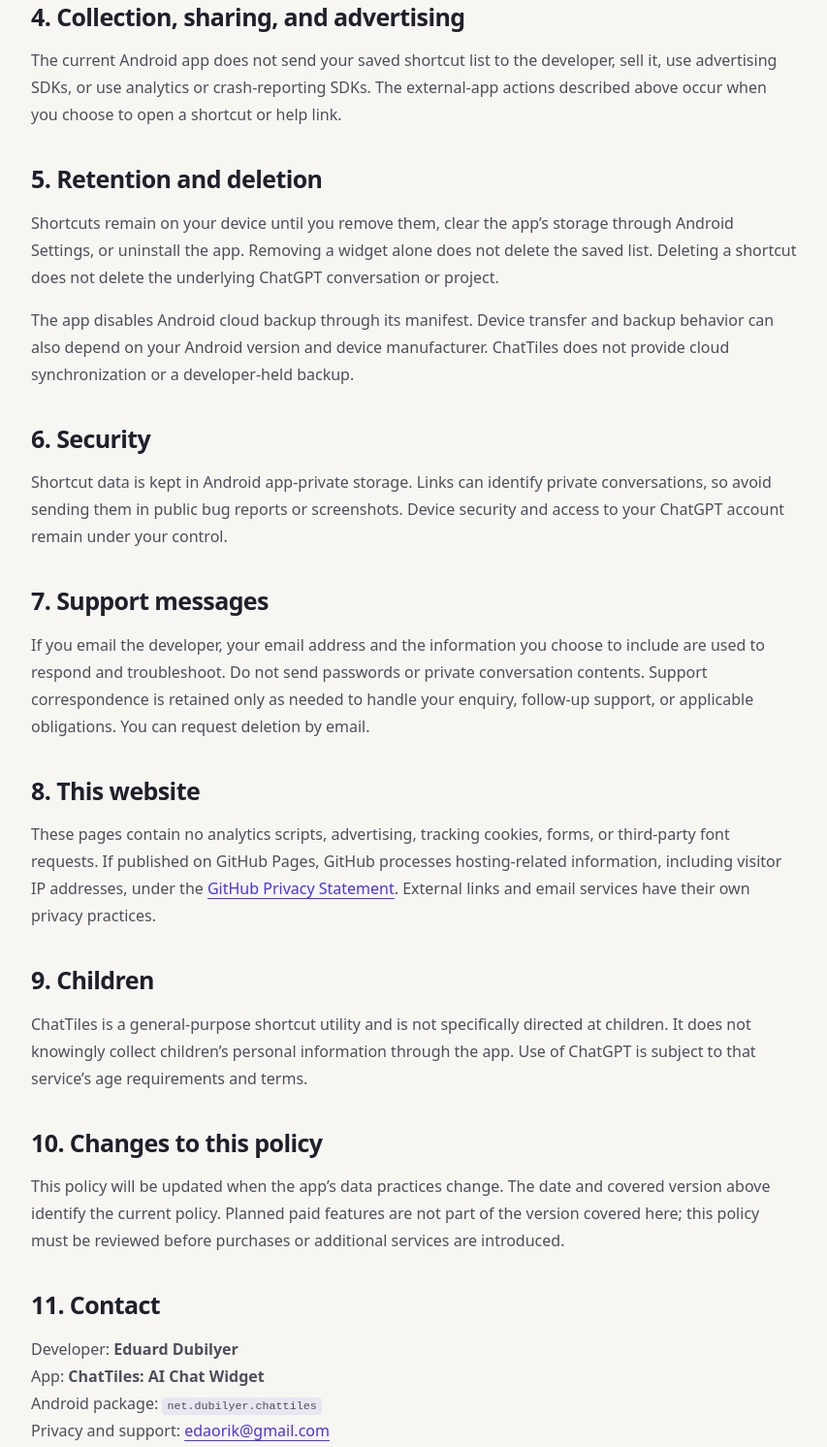
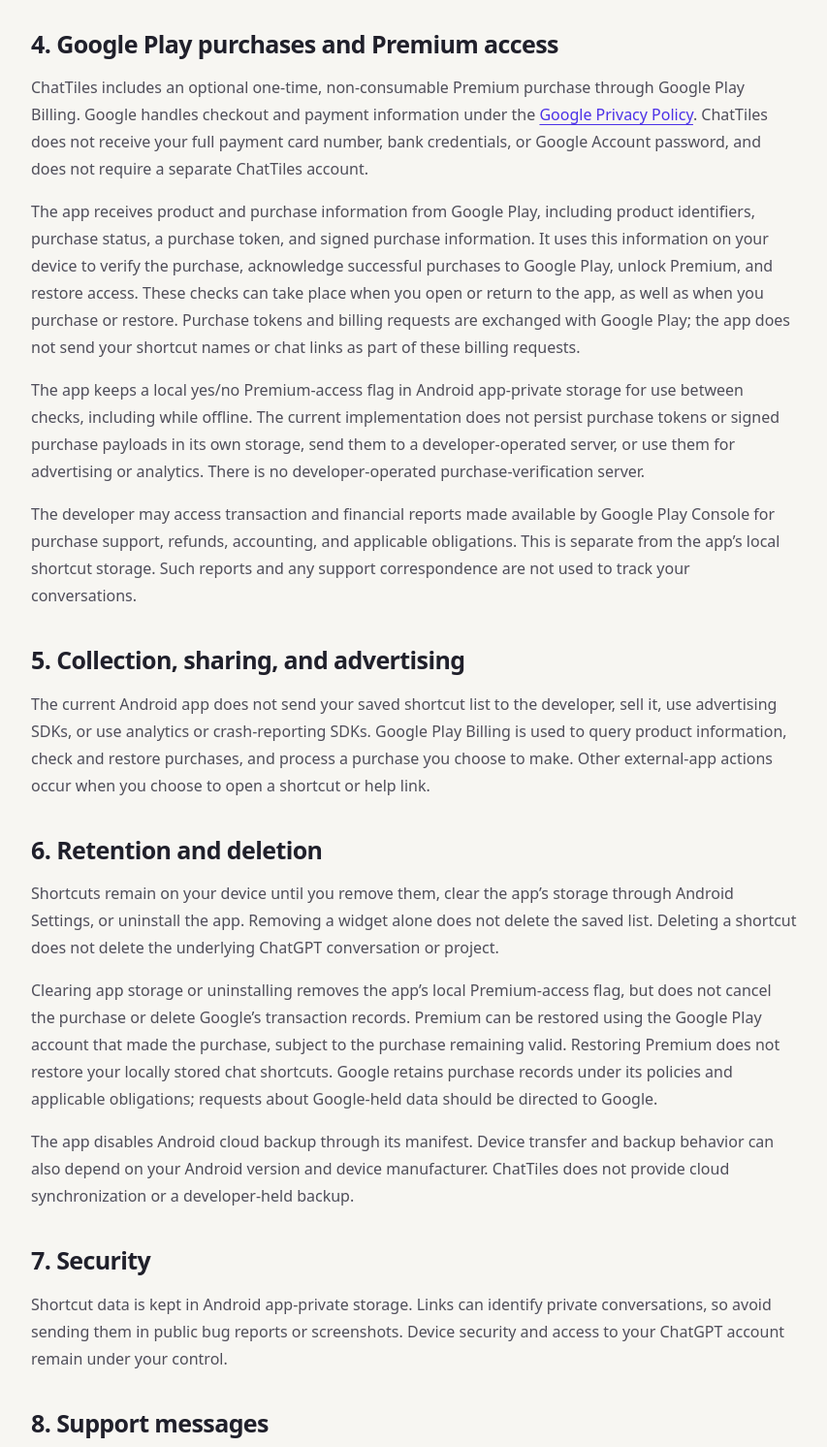
Before and after one commit to dubilyer/chattiles, a plain HTML site: page privacy/index.html in a window 1280 px wide. Shown: the part 1253-2745 px from the top of the page at 97% size, without its empty margins (213-1066 px from the left). Drawn offline with Linux system fonts and the light colour scheme.

Commit message:
Update privacy policy for Google Play Billing

```diff
--- a/privacy/index.html
+++ b/privacy/index.html
@@ -1,16 +1,22 @@
 <!doctype html>
-<html lang="en"><head><meta charset="utf-8"><meta name="viewport" content="width=device-width,initial-scale=1"><title>Privacy Policy — ChatTiles</title><meta name="description" content="How ChatTiles handles shortcut names, links, local storage, external apps, and support enquiries."><link rel="icon" href="../assets/icon.png"><link rel="stylesheet" href="../styles.css"></head>
+<html lang="en"><head><meta charset="utf-8"><meta name="viewport" content="width=device-width,initial-scale=1"><title>Privacy Policy — ChatTiles</title><meta name="description" content="How ChatTiles handles shortcuts, Google Play purchases, local Premium access, external apps, and support enquiries."><link rel="icon" href="../assets/icon.png"><link rel="stylesheet" href="../styles.css"></head>
 <body><a class="skip" href="#main">Skip to content</a><header><a class="brand" href="../"><img src="../assets/icon.png" alt="" width="40" height="40">ChatTiles</a><nav aria-label="Main navigation"><a href="../guide/">How to use</a><a href="./" aria-current="page">Privacy</a><a href="../#roadmap">Roadmap</a><a href="mailto:edaorik@gmail.com">Support</a></nav></header>
-<main id="main" class="document"><p class="eyebrow">Your shortcuts. Your device.</p><h1>Privacy Policy</h1><p class="meta">Last updated: October 26, 2026 · Covers ChatTiles version 0.1.0</p><p class="lead">ChatTiles: AI Chat Widget is an Android application developed by Eduard Dubilyer. It stores shortcuts to ChatGPT chats and projects on your device.</p><div class="notice"><p>The current app has no developer-operated server, advertising, analytics, accounts, or in-app purchases. It does not download or read your conversations.</p></div>
+<main id="main" class="document"><p class="eyebrow">Your shortcuts. Your device.</p><h1>Privacy Policy</h1><p class="meta">Last updated: October 26, 2026 · Covers ChatTiles version 0.1.0 with Google Play Billing</p><p class="lead">ChatTiles: AI Chat Widget is an Android application developed by Eduard Dubilyer. It stores shortcuts to ChatGPT chats and projects on your device.</p><div class="notice"><p>Your shortcuts stay on your device. Optional Premium purchases are processed through Google Play. ChatTiles has no developer-operated server, advertising, analytics, or separate user accounts, and does not download or read your conversations.</p></div>
 <h2>1. Information stored by the app</h2><p>When you save a shortcut, ChatTiles stores its name, provider, selected color, destination link, and a generated identifier in the app’s private local storage. It also stores an action marker for new-chat shortcuts. This information is used to display, edit, remove, and open your shortcuts.</p><p>ChatTiles does not request your ChatGPT password or access your conversation history, messages, contacts, location, camera, or microphone.</p>
 <h2>2. Installed ChatGPT information</h2><p>ChatTiles checks for the installed ChatGPT app to display its application icon and to find a supported new-chat action. This lookup is limited to the ChatGPT package. ChatTiles does not upload an inventory of your installed applications.</p>
 <h2>3. Opening links and external apps</h2><p>When you tap a shortcut, ChatTiles passes its destination link or new-chat action to an external application. Android may open ChatGPT or your browser, depending on the action and your device settings. Link help can also open ChatGPT’s website in Chrome.</p><p>The destination service may process the link, your account information, and connection information under its own privacy policy. See <a href="https://openai.com/policies/privacy-policy/">OpenAI’s Privacy Policy</a>. ChatTiles does not control those services. A saved private-chat link does not grant access to someone who lacks permission to view that conversation.</p>
-<h2>4. Collection, sharing, and advertising</h2><p>The current Android app does not send your saved shortcut list to the developer, sell it, use advertising SDKs, or use analytics or crash-reporting SDKs. The external-app actions described above occur when you choose to open a shortcut or help link.</p>
-<h2>5. Retention and deletion</h2><p>Shortcuts remain on your device until you remove them, clear the app’s storage through Android Settings, or uninstall the app. Removing a widget alone does not delete the saved list. Deleting a shortcut does not delete the underlying ChatGPT conversation or project.</p><p>The app disables Android cloud backup through its manifest. Device transfer and backup behavior can also depend on your Android version and device manufacturer. ChatTiles does not provide cloud synchronization or a developer-held backup.</p>
-<h2>6. Security</h2><p>Shortcut data is kept in Android app-private storage. Links can identify private conversations, so avoid sending them in public bug reports or screenshots. Device security and access to your ChatGPT account remain under your control.</p>
-<h2>7. Support messages</h2><p>If you email the developer, your email address and the information you choose to include are used to respond and troubleshoot. Do not send passwords or private conversation contents. Support correspondence is retained only as needed to handle your enquiry, follow-up support, or applicable obligations. You can request deletion by email.</p>
-<h2>8. This website</h2><p>These pages contain no analytics scripts, advertising, tracking cookies, forms, or third-party font requests. If published on GitHub Pages, GitHub processes hosting-related information, including visitor IP addresses, under the <a href="https://docs.github.com/en/site-policy/privacy-policies/github-general-privacy-statement">GitHub Privacy Statement</a>. External links and email services have their own privacy practices.</p>
-<h2>9. Children</h2><p>ChatTiles is a general-purpose shortcut utility and is not specifically directed at children. It does not knowingly collect children’s personal information through the app. Use of ChatGPT is subject to that service’s age requirements and terms.</p>
-<h2>10. Changes to this policy</h2><p>This policy will be updated when the app’s data practices change. The date and covered version above identify the current policy. Planned paid features are not part of the version covered here; this policy must be reviewed before purchases or additional services are introduced.</p>
-<h2>11. Contact</h2><p>Developer: <strong>Eduard Dubilyer</strong><br>App: <strong>ChatTiles: AI Chat Widget</strong><br>Android package: <code>net.dubilyer.chattiles</code><br>Privacy and support: <a href="mailto:edaorik@gmail.com">edaorik@gmail.com</a></p>
+<h2>4. Google Play purchases and Premium access</h2>
+<p>ChatTiles includes an optional one-time, non-consumable Premium purchase through Google Play Billing. Google handles checkout and payment information under the <a href="https://policies.google.com/privacy">Google Privacy Policy</a>. ChatTiles does not receive your full payment card number, bank credentials, or Google Account password, and does not require a separate ChatTiles account.</p>
+<p>The app receives product and purchase information from Google Play, including product identifiers, purchase status, a purchase token, and signed purchase information. It uses this information on your device to verify the purchase, acknowledge successful purchases to Google Play, unlock Premium, and restore access. These checks can take place when you open or return to the app, as well as when you purchase or restore. Purchase tokens and billing requests are exchanged with Google Play; the app does not send your shortcut names or chat links as part of these billing requests.</p>
+<p>The app keeps a local yes/no Premium-access flag in Android app-private storage for use between checks, including while offline. The current implementation does not persist purchase tokens or signed purchase payloads in its own storage, send them to a developer-operated server, or use them for advertising or analytics. There is no developer-operated purchase-verification server.</p>
+<p>The developer may access transaction and financial reports made available by Google Play Console for purchase support, refunds, accounting, and applicable obligations. This is separate from the app’s local shortcut storage. Such reports and any support correspondence are not used to track your conversations.</p>
+<h2>5. Collection, sharing, and advertising</h2><p>The current Android app does not send your saved shortcut list to the developer, sell it, use advertising SDKs, or use analytics or crash-reporting SDKs. Google Play Billing is used to query product information, check and restore purchases, and process a purchase you choose to make. Other external-app actions occur when you choose to open a shortcut or help link.</p>
+<h2>6. Retention and deletion</h2><p>Shortcuts remain on your device until you remove them, clear the app’s storage through Android Settings, or uninstall the app. Removing a widget alone does not delete the saved list. Deleting a shortcut does not delete the underlying ChatGPT conversation or project.</p><p>Clearing app storage or uninstalling removes the app’s local Premium-access flag, but does not cancel the purchase or delete Google’s transaction records. Premium can be restored using the Google Play account that made the purchase, subject to the purchase remaining valid. Restoring Premium does not restore your locally stored chat shortcuts. Google retains purchase records under its policies and applicable obligations; requests about Google-held data should be directed to Google.</p>
+<p>The app disables Android cloud backup through its manifest. Device transfer and backup behavior can also depend on your Android version and device manufacturer. ChatTiles does not provide cloud synchronization or a developer-held backup.</p>
+<h2>7. Security</h2><p>Shortcut data is kept in Android app-private storage. Links can identify private conversations, so avoid sending them in public bug reports or screenshots. Device security and access to your ChatGPT account remain under your control.</p>
+<h2>8. Support messages</h2><p>If you email the developer, your email address and the information you choose to include are used to respond and troubleshoot. Do not send passwords or private conversation contents. Support correspondence is retained only as needed to handle your enquiry, follow-up support, or applicable obligations. You can request deletion by email.</p>
+<h2>9. This website</h2><p>These pages contain no analytics scripts, advertising, tracking cookies, forms, or third-party font requests. This website is hosted on GitHub Pages. GitHub processes hosting-related information, including visitor IP addresses, under the <a href="https://docs.github.com/en/site-policy/privacy-policies/github-general-privacy-statement">GitHub Privacy Statement</a>. External links and email services have their own privacy practices.</p>
+<h2>10. Children</h2><p>ChatTiles is a general-purpose shortcut utility and is not specifically directed at children. It does not knowingly collect children’s personal information through the app. Use of ChatGPT is subject to that service’s age requirements and terms.</p>
+<h2>11. Changes to this policy</h2><p>This policy will be updated when the app’s data practices change. The date and covered version above identify the current policy, including the Google Play Billing integration. This policy will be reviewed before analytics, advertising, cloud services, or other new data practices are introduced.</p>
+<h2>12. Contact</h2><p>Developer: <strong>Eduard Dubilyer</strong><br>App: <strong>ChatTiles: AI Chat Widget</strong><br>Android package: <code>net.dubilyer.chattiles</code><br>Privacy and support: <a href="mailto:edaorik@gmail.com">edaorik@gmail.com</a></p>
 </main><footer><div class="footer-row"><span>© 2026 Eduard Dubilyer · ChatTiles</span><a href="../">Back to ChatTiles</a></div><p>ChatTiles is independent of OpenAI.</p></footer></body></html>
```
Also changed, not shown: 1 other file.
